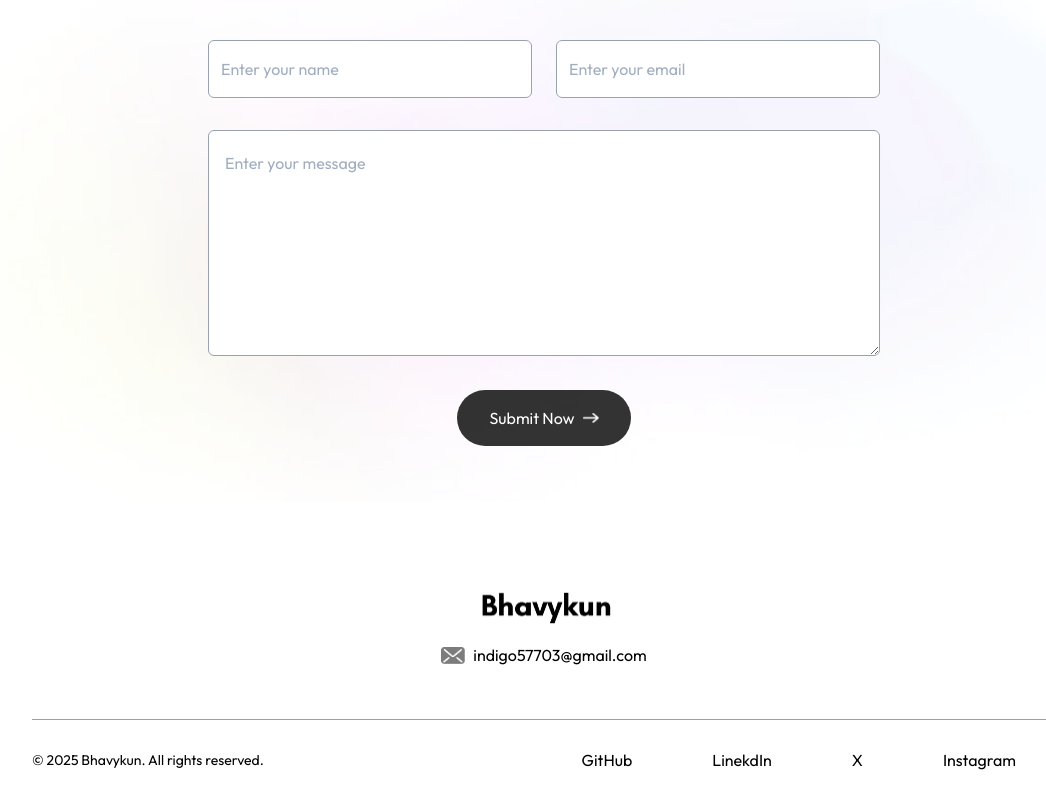
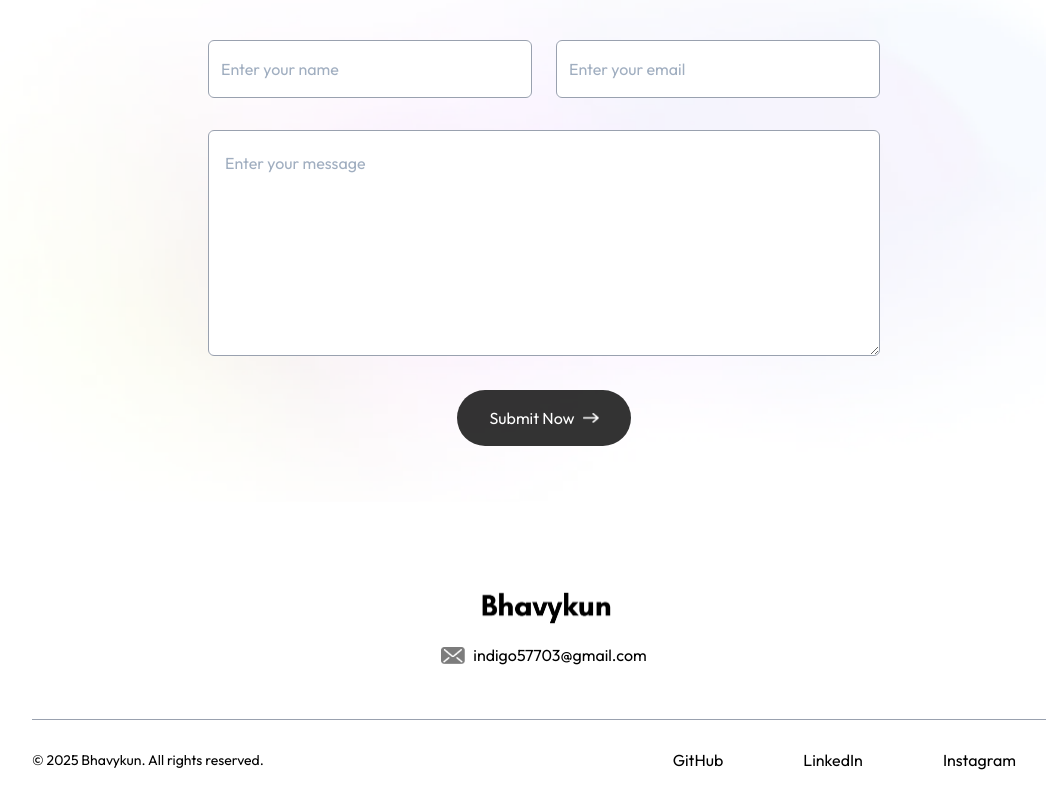
Before and after one commit to Bhavykun/Portfolio, a Next.js app: page / in a window 1280 px wide. Shown: the part 3270-4070 px from the top of the page, without its empty margins (96-1142 px from the left). Built offline with nearby package versions, Linux system fonts and the light colour scheme; a web font is replaced by a local one.

Commit message:
modified footer

```diff
--- a/components/Footer.tsx
+++ b/components/Footer.tsx
@@ -21,9 +21,7 @@ const Footer = ({ isDarkMode }: FooterProps) => {
         <ul className='flex items-center gap-10 justify-center mt-4 sm:mt-0'>
             <li><a target="_blank" href="https://github.com/Bhavykun">GitHub</a></li>
             <li></li>
-            <li><a target="_blank" href="www.linkedin.com/in/sirasanagandla-bhavyesh-6707b526a">LinekdIn</a></li>
-            <li></li>
-            <li><a target="_blank" href="https://x.com/bhavykyun">X</a></li>
+            <li><a target="_blank" href="www.linkedin.com/in/sirasanagandla-bhavyesh-6707b526a">LinkedIn</a></li>
             <li></li>
             <li><a target="_blank" href="https://www.instagram.com/bhavykun/">Instagram</a></li>
             <li></li>
```
